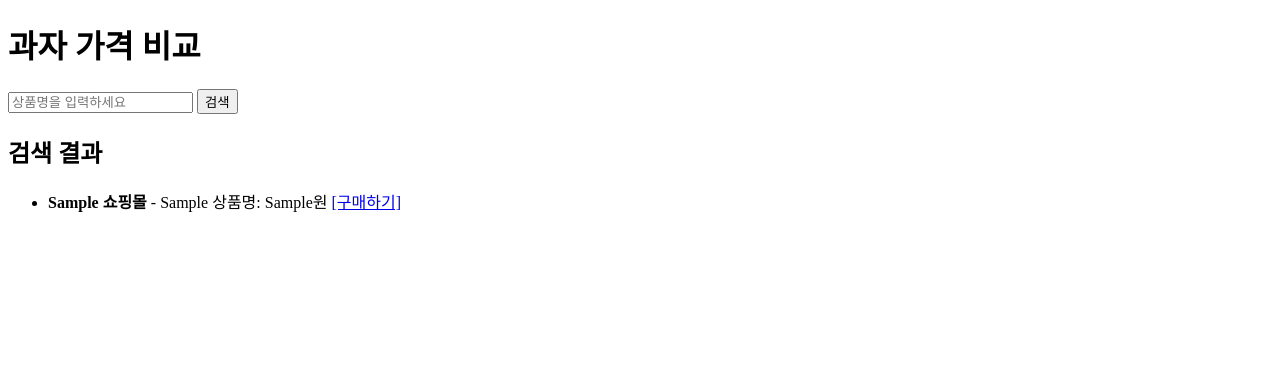
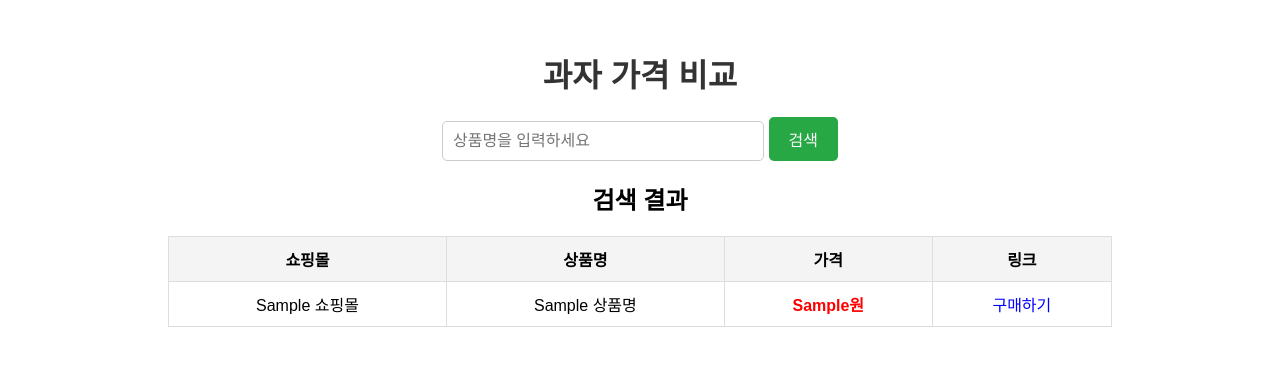
Before and after one commit to dohyeong-Cho/AI-search, a Flask app: template templates/index.html in a window 1280 px wide. Shown: the top 366 px of the page. Run offline with Flask 3, Linux system fonts and the light colour scheme; the template is opened without the code that fills it: most values are stand-ins (such as "Sample title", 1, 10 or a date in 2020).

Commit message:
웹 UI 개선 - CSS 파일 분리

```diff
--- /dev/null
+++ b/static/style.css
@@ -0,0 +1,51 @@
+body {
+    font-family: Arial, sans-serif;
+    text-align: center;
+    margin: 50px;
+}
+h1 {
+    color: #333;
+}
+form {
+    margin-bottom: 20px;
+}
+input[type="text"] {
+    padding: 10px;
+    width: 300px;
+    font-size: 16px;
+    border: 1px solid #ccc;
+    border-radius: 5px;
+}
+button {
+    padding: 10px 20px;
+    font-size: 16px;
+    background-color: #28a745;
+    color: white;
+    border: none;
+    border-radius: 5px;
+    cursor: pointer;
+}
+button:hover {
+    background-color: #218838;
+}
+table {
+    width: 80%;
+    margin: 20px auto;
+    border-collapse: collapse;
+}
+th, td {
+    padding: 10px;
+    border: 1px solid #ddd;
+    text-align: center;
+}
+th {
+    background-color: #f4f4f4;
+}
+.lowest-price {
+    color: red;
+    font-weight: bold;
+}
+.shop-link {
+    color: blue;
+    text-decoration: none;
+}
--- a/templates/index.html
+++ b/templates/index.html
@@ -4,6 +4,7 @@
     <meta charset="UTF-8">
     <meta name="viewport" content="width=device-width, initial-scale=1.0">
     <title>과자 가격 비교</title>
+    <link rel="stylesheet" type="text/css" href="{{ url_for('static', filename='style.css') }}">
 </head>
 <body>
     <h1>과자 가격 비교</h1>
@@ -14,15 +15,22 @@
 
     {% if results %}
     <h2>검색 결과</h2>
-    <ul>
+    <table>
+        <tr>
+            <th>쇼핑몰</th>
+            <th>상품명</th>
+            <th>가격</th>
+            <th>링크</th>
+        </tr>
         {% for item in results %}
-            <li>
-                <strong>{{ item.쇼핑몰 }}</strong> -
-                {{ item.상품명 }}: {{ item.가격 }}원
-                <a href="{{ item.링크 }}" target="_blank">[구매하기]</a>
-            </li>
+            <tr>
+                <td>{{ item.쇼핑몰 }}</td>
+                <td>{{ item.상품명 }}</td>
+                <td class="{% if loop.first %}lowest-price{% endif %}">{{ item.가격 }}원</td>
+                <td><a href="{{ item.링크 }}" class="shop-link" target="_blank">구매하기</a></td>
+            </tr>
         {% endfor %}
-    </ul>
+    </table>
     {% endif %}
 </body>
 </html>
```
